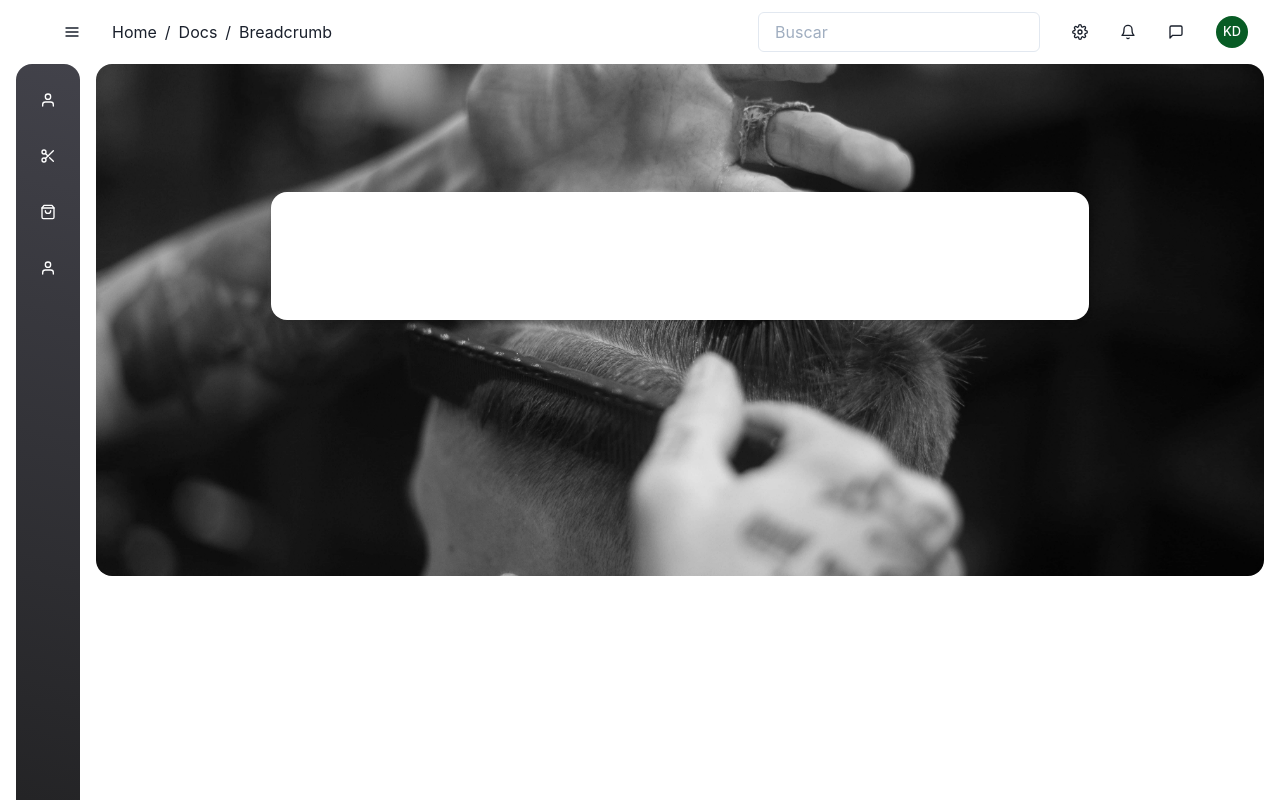
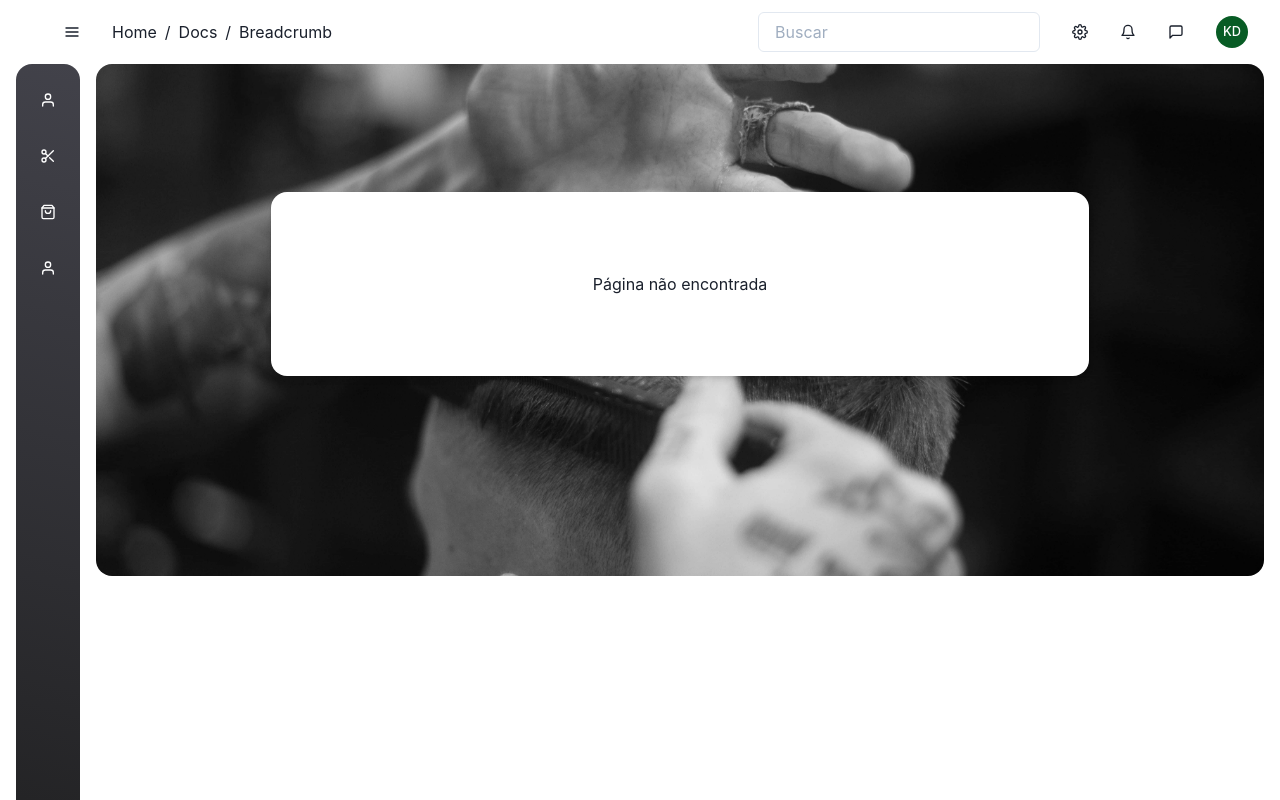
Before and after one commit to MGianetti/SeuAppClient, a React (Create React App) app: page / in a window 1280 px wide. Shown: the top 800 px of the page. Built offline with nearby package versions, Linux system fonts and the light colour scheme; what redux-localstore would draw is missing.

Commit message:
feat(routing): Implemented App rounting

```diff
--- a/src/App.js
+++ b/src/App.js
@@ -1,15 +1,38 @@
 import React from 'react';
 import { ChakraProvider, theme } from '@chakra-ui/react';
+import { BrowserRouter, Routes, Route } from 'react-router-dom';
+
 import LoggedInLayout from './components/logged-in-layout';
+
+import Clients from './pages/clients';
+import Products from './pages/products';
+import Professional from './pages/professionals';
+import Services from './pages/services';
+import NotFound from './pages/not-found';
 
 // eslint-disable-next-line no-unused-vars
 import styles from './App.module.css';
+import routes from './config/routes';
 
 function App() {
   return (
-    <ChakraProvider theme={theme}>
-      <LoggedInLayout></LoggedInLayout>
-    </ChakraProvider>
+    <BrowserRouter>
+      <ChakraProvider theme={theme}>
+        <LoggedInLayout>
+          <Routes>
+            <Route exact path={routes.clients.root} element={<Clients />} />
+            <Route exact path={routes.products.root} element={<Products />} />
+            <Route
+              exact
+              path={routes.professionals.root}
+              element={<Professional />}
+            />
+            <Route exact path={routes.services.root} element={<Services />} />
+            <Route path={routes.notFound} element={<NotFound />} />
+          </Routes>
+        </LoggedInLayout>
+      </ChakraProvider>
+    </BrowserRouter>
   );
 }
 
--- a/src/components/side-menu/side-menu.component.jsx
+++ b/src/components/side-menu/side-menu.component.jsx
@@ -1,7 +1,8 @@
 import React, { memo } from 'react';
-import { Box, Flex, Button, Text } from '@chakra-ui/react';
+import { Box, Flex, Button, Link } from '@chakra-ui/react';
 
 import { FiUser, FiScissors, FiShoppingBag } from 'react-icons/fi';
+import routes from '../../config/routes';
 
 const SideMenu = props => {
   const { isMenuExpanded, onMouseEnter, onMouseLeave } = props;
@@ -41,10 +42,9 @@ const SideMenu = props => {
           _hover={{ background: 'rgb(166, 166, 174, 0.4)' }}
           leftIcon={<FiUser h="24px" w="24px" color="white" />}
         >
-          <Text ml="16px" color="white">
-            Clientes
-          </Text>
+          <Link href={routes.clients.root}>Clientes</Link>
         </Button>
+
         <Button
           w="100%"
           justifyContent="flex-start"
@@ -56,9 +56,7 @@ const SideMenu = props => {
           _hover={{ background: 'rgb(166, 166, 174, 0.4)' }}
           leftIcon={<FiScissors h="24px" w="24px" color="white" />}
         >
-          <Text ml="16px" color="white">
-            Serviços
-          </Text>
+          <Link href={routes.services.root}>Serviços</Link>
         </Button>
         <Button
           w="100%"
@@ -71,9 +69,7 @@ const SideMenu = props => {
           _hover={{ background: 'rgb(166, 166, 174, 0.4)' }}
           leftIcon={<FiShoppingBag h="24px" w="24px" color="white" />}
         >
-          <Text ml="16px" color="white">
-            Produtos
-          </Text>
+          <Link href={routes.products.root}>Produtos</Link>
         </Button>
         <Button
           w="100%"
@@ -86,9 +82,7 @@ const SideMenu = props => {
           _hover={{ background: 'rgb(166, 166, 174, 0.4)' }}
           leftIcon={<FiUser h="24px" w="24px" color="white" />}
         >
-          <Text ml="16px" color="white">
-            Profissionais
-          </Text>
+          <Link href={routes.professionals.root}>Profissionais</Link>
         </Button>
       </Flex>
     </Box>
--- /dev/null
+++ b/src/config/routes.js
@@ -0,0 +1,7 @@
+export default Object.freeze({
+  clients: { root: '/clients' },
+  products: { root: '/products' },
+  professionals: { root: '/professionals' },
+  services: { root: '/services' },
+  notFound: '*',
+});
--- /dev/null
+++ b/src/pages/not-found/index.js
@@ -0,0 +1 @@
+export { default } from './not-found.component';
--- /dev/null
+++ b/src/pages/not-found/not-found.component.jsx
@@ -0,0 +1,13 @@
+import React, { memo } from 'react';
+
+import { NOT_FOUND_LABEL } from './not-found.constants';
+
+function NotFoun() {
+  return (
+    <main style={{ padding: '1rem' }}>
+      <p>{NOT_FOUND_LABEL}</p>
+    </main>
+  );
+}
+
+export default memo(NotFoun);
--- /dev/null
+++ b/src/pages/not-found/not-found.constants.js
@@ -0,0 +1 @@
+export const NOT_FOUND_LABEL = 'Página não encontrada';
```
